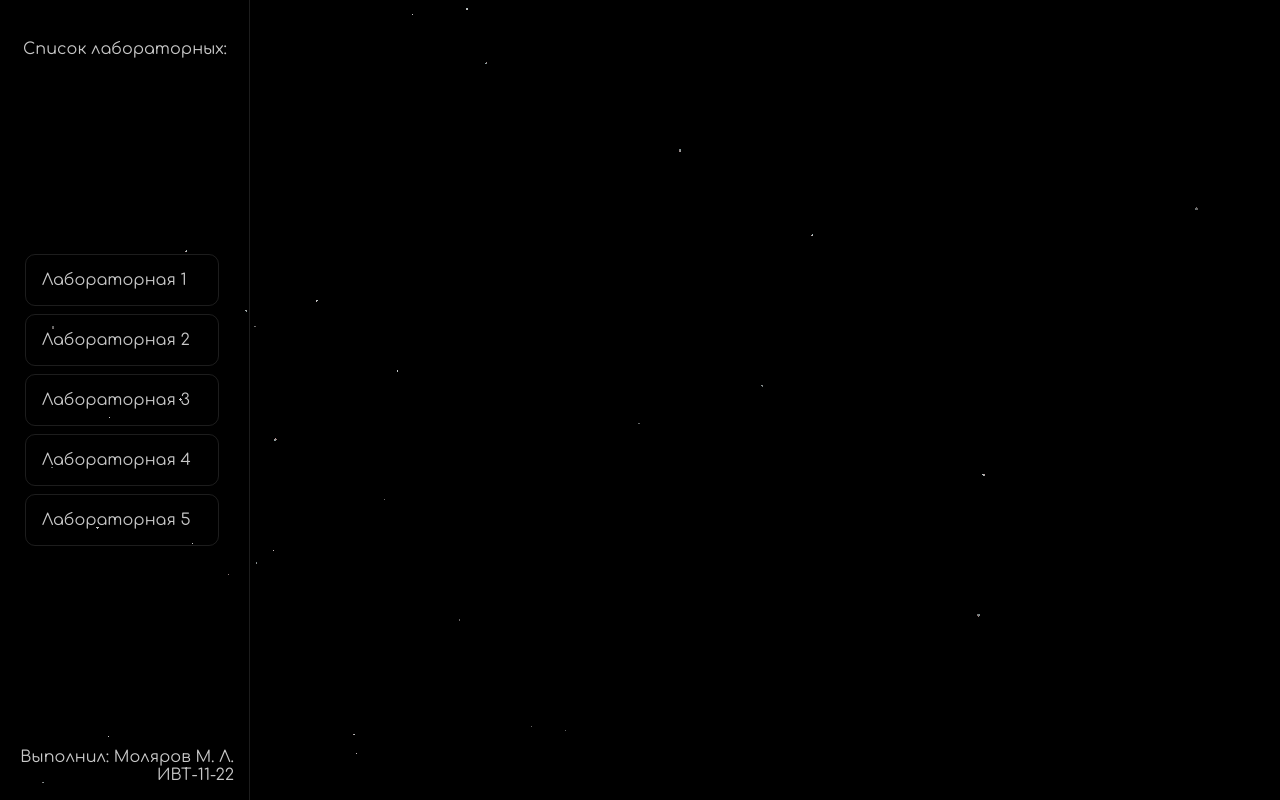
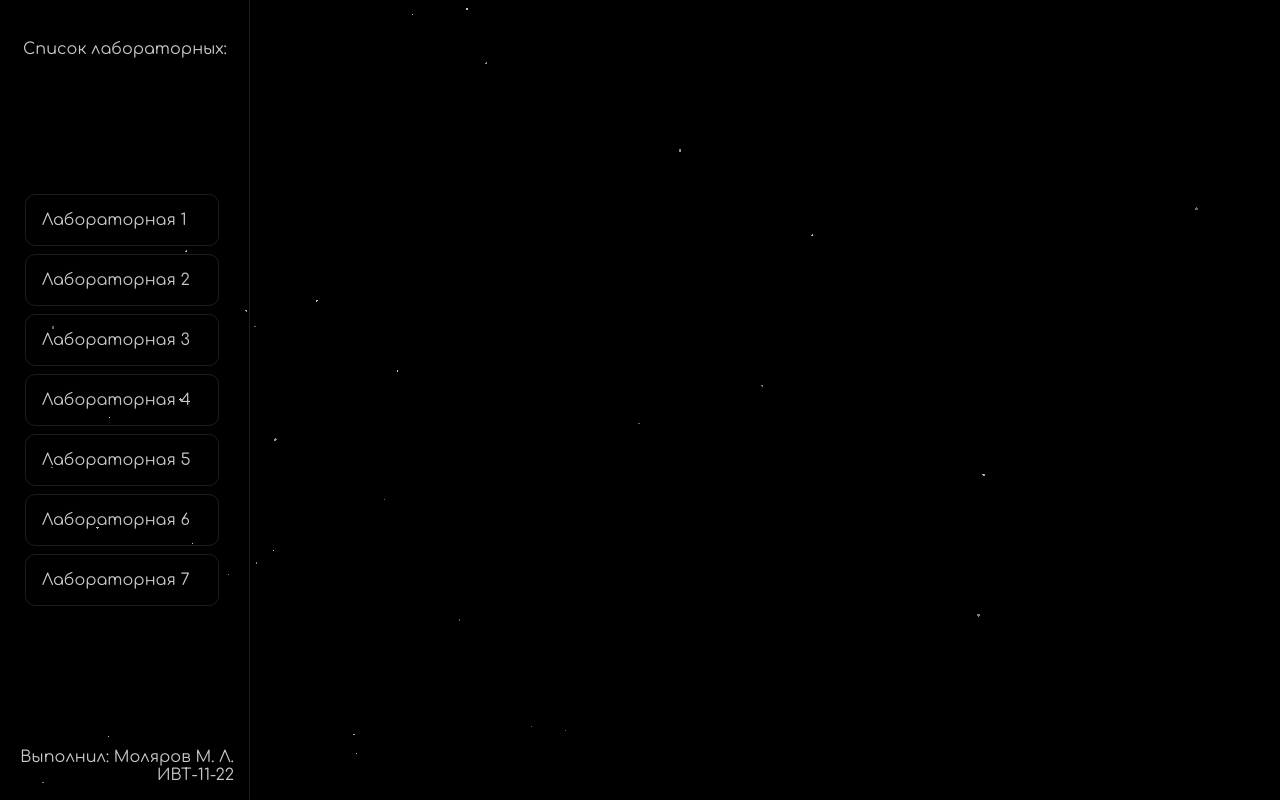
Before and after one commit to gefeeplay/TBA-tasks, a Vue app: page / in a window 1280 px wide. Built offline with nearby package versions, Linux system fonts and the light colour scheme.

Commit message:
add lab6, lab7 templates

```diff
--- /dev/null
+++ b/src/components/Lab6.vue
@@ -0,0 +1,13 @@
+<script setup>
+
+</script>
+
+<template>
+    <div>
+
+    </div>
+</template>
+
+<style scoped>
+
+</style>
--- /dev/null
+++ b/src/components/Lab7.vue
@@ -0,0 +1,13 @@
+<script setup>
+
+</script>
+
+<template>
+    <div>
+
+    </div>
+</template>
+
+<style scoped>
+
+</style>
--- a/src/components/Menu.vue
+++ b/src/components/Menu.vue
@@ -22,6 +22,12 @@ const goToLab = (labName) => {
             break
         case 'Lab5':
             router.push('/TBA-tasks/Lab5')
+            break
+        case 'Lab6':
+            router.push('/TBA-tasks/Lab6')
+            break
+        case 'Lab7':
+            router.push('/TBA-tasks/Lab7')
             break
     }
 }
@@ -49,9 +55,15 @@ const goToLab = (labName) => {
         <div class="list-item" :class="{ active: activeLab === 'Lab5' }" @click="goToLab('Lab5')">
             Лабораторная 5
         </div>
+        <div class="list-item" :class="{ active: activeLab === 'Lab6' }" @click="goToLab('Lab6')">
+            Лабораторная 6
+        </div>
+        <div class="list-item" :class="{ active: activeLab === 'Lab7' }" @click="goToLab('Lab7')">
+            Лабораторная 7
+        </div>
     </div>
     <div class="info me">
-        Выполнил: Моляров М. Л. <br/>
+        Выполнил: Моляров М. Л. <br />
         ИВТ-11-22
     </div>
 </template>
@@ -63,12 +75,14 @@ const goToLab = (labName) => {
     width: 250px;
     text-align: center;
 }
+
 .me {
     box-sizing: border-box;
     text-align: end;
     bottom: 1rem;
     padding-right: 1rem;
 }
+
 .list {
     padding-left: 25px;
     width: 100%;
@@ -93,8 +107,8 @@ const goToLab = (labName) => {
 }
 
 .list-item.active {
-  width: 11rem;
-  background: rgba(97, 97, 97, 0.1);
-  border-color: rgba(97, 97, 97, 0.8);
+    width: 11rem;
+    background: rgba(97, 97, 97, 0.1);
+    border-color: rgba(97, 97, 97, 0.8);
 }
 </style>
--- a/src/main.js
+++ b/src/main.js
@@ -7,6 +7,8 @@ import Lab2 from './components/Lab2.vue'
 import Lab3 from './components/Lab3.vue'
 import Lab4 from './components/Lab4.vue'
 import Lab5 from './components/Lab5.vue'
+import Lab6 from './components/Lab6.vue'
+import Lab7 from './components/Lab7.vue'
 
 const app = createApp(App)
 
@@ -37,6 +39,16 @@ const router = createRouter({
       name: 'Lab5',
       path: '/TBA-tasks/Lab5',
       component: Lab5
+    },
+    {
+      name: 'Lab6',
+      path: '/TBA-tasks/Lab6',
+      component: Lab6
+    },
+    {
+      name: 'Lab7',
+      path: '/TBA-tasks/Lab7',
+      component: Lab7
     }
   ]
 })
```
